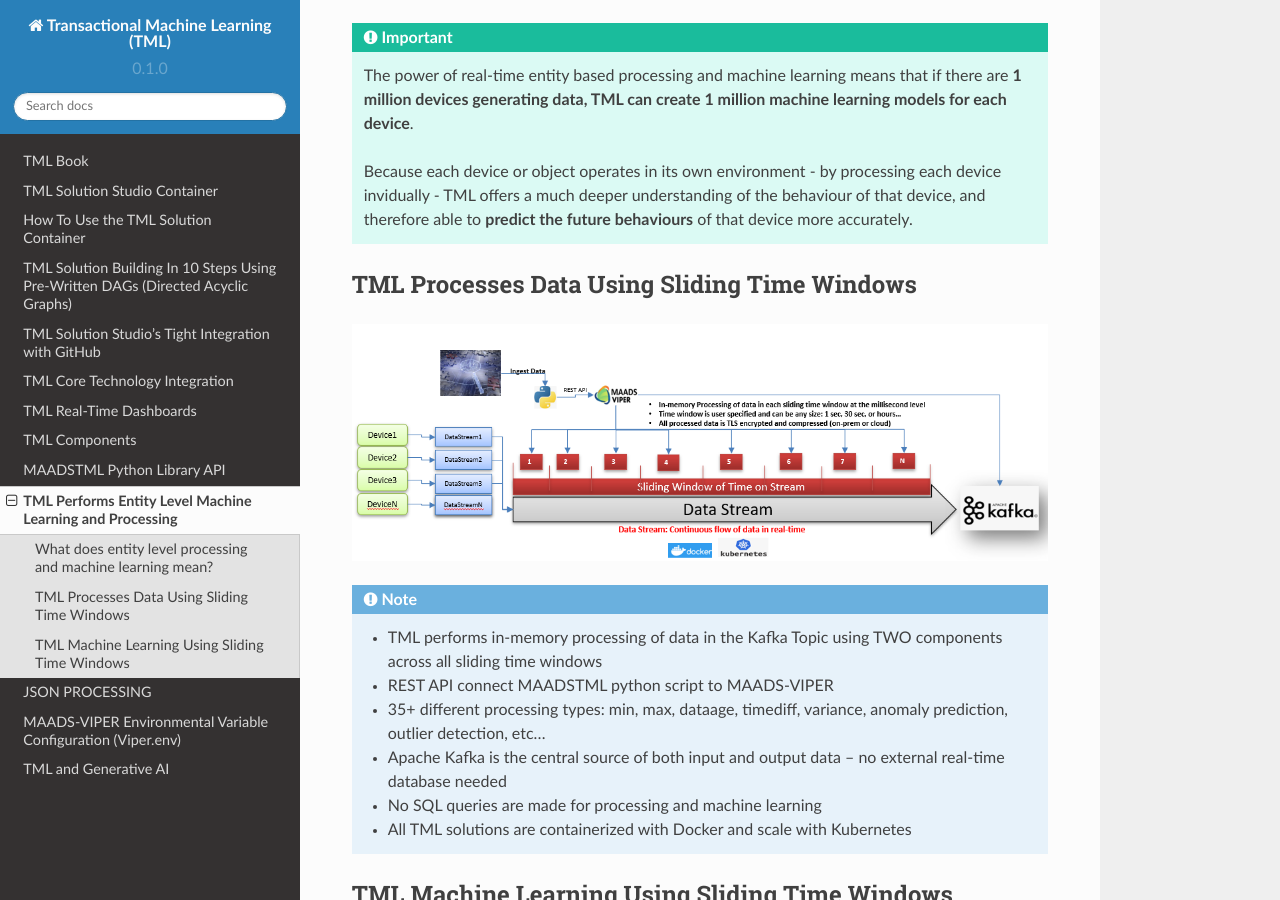
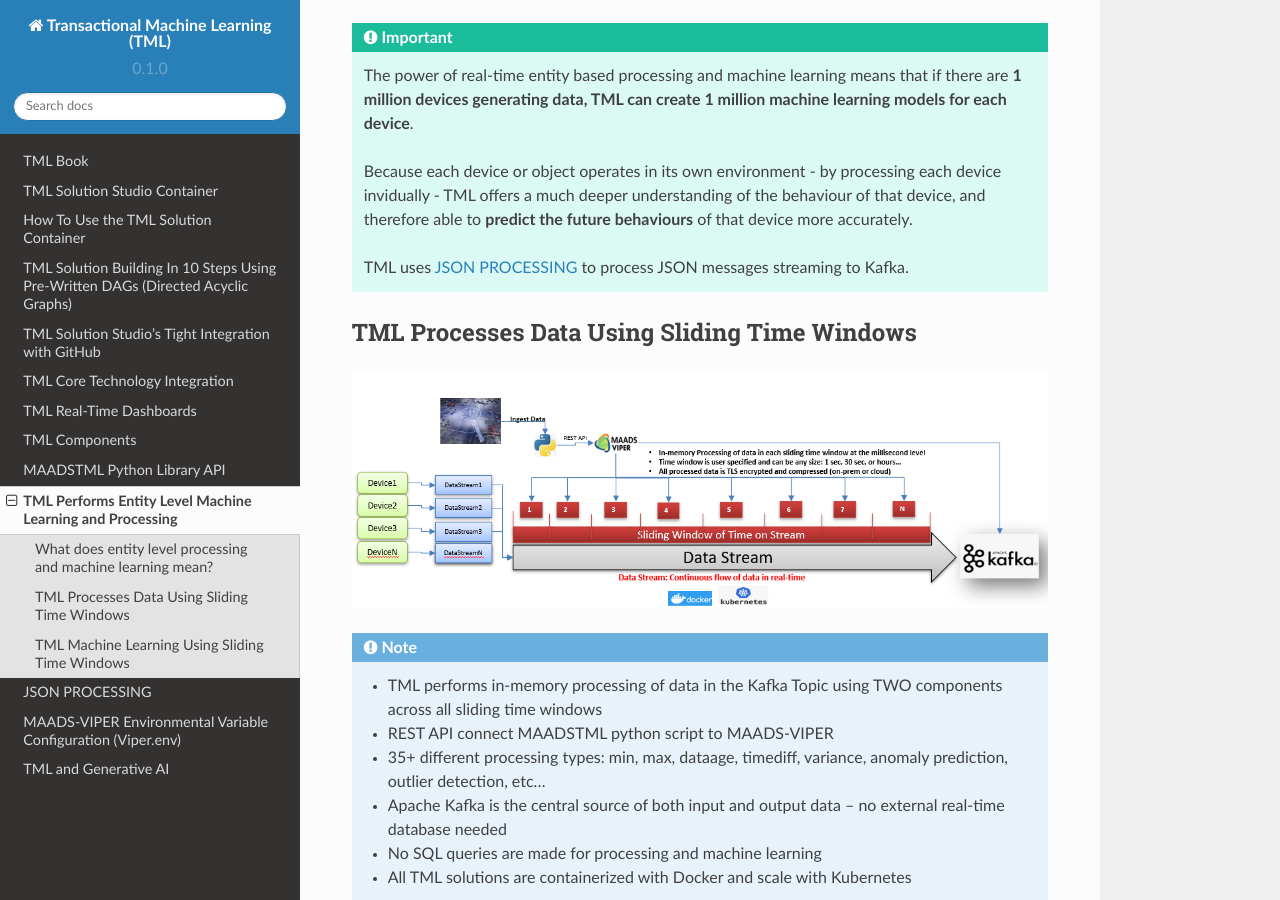
Before and after one commit to smaurice101/readthedocs, a Sphinx documentation site: the page built from docs/source/entity.rst, in a window 1280 px wide and 900 px high, scrolled down 778 px. Built offline with Sphinx 7.4.7 and the Read the Docs theme 2.0.0, drawn with Linux system fonts in a browser that asks for light colours.

Commit message:
Update entity.rst

```diff
--- a/docs/source/entity.rst
+++ b/docs/source/entity.rst
@@ -16,6 +16,8 @@ An entity is any device or object that produces real-time data.  TML processes d
 
    Because each device or object operates in its own environment - by processing each device invidually - TML offers a much deeper understanding of the behaviour of
    that device, and therefore able to **predict the future behaviours** of that device more accurately.
+
+   TML uses :ref:`JSON PROCESSING` to process JSON messages streaming to Kafka.
 
 TML Processes Data Using Sliding Time Windows
 ----------------------------------------
```
